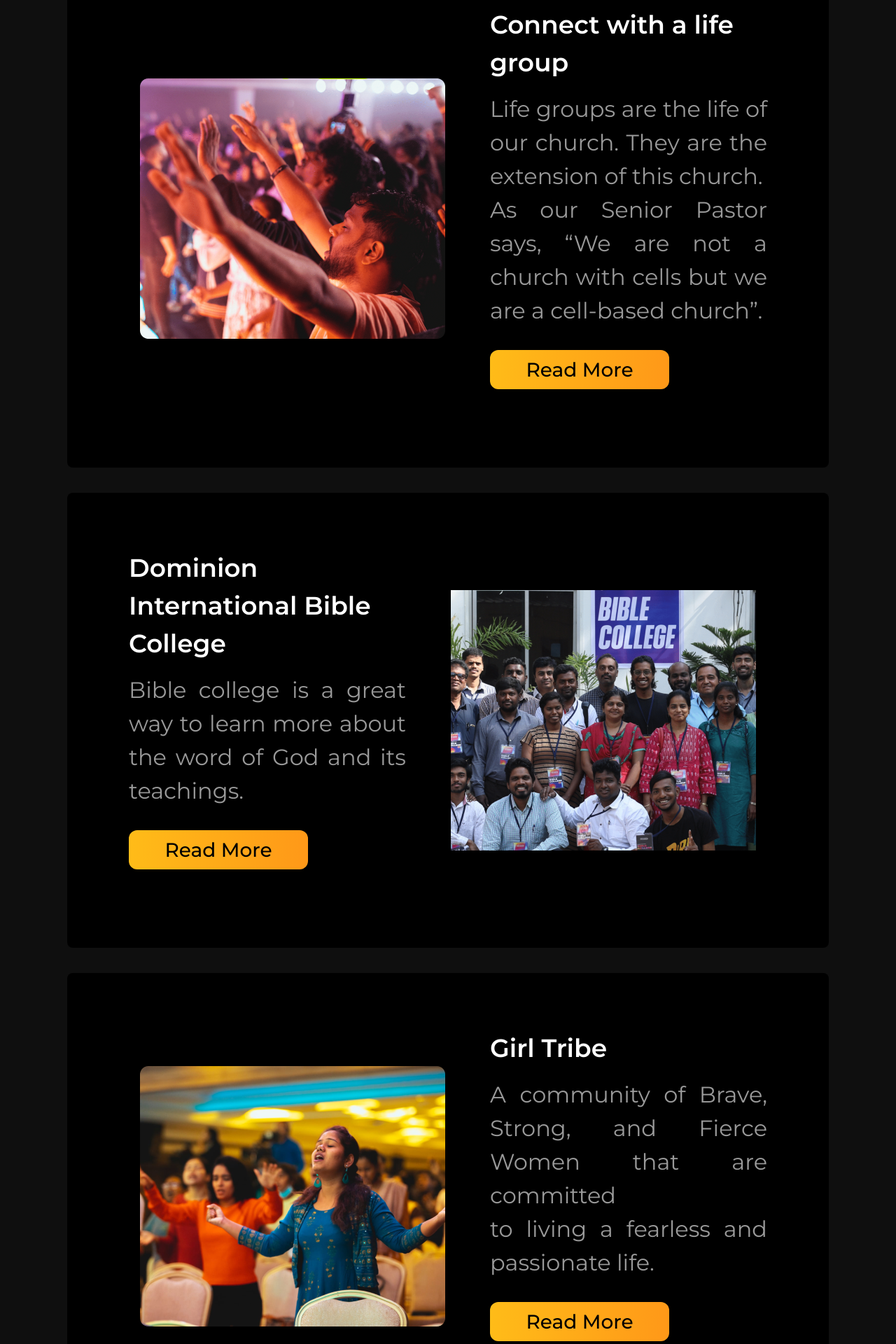
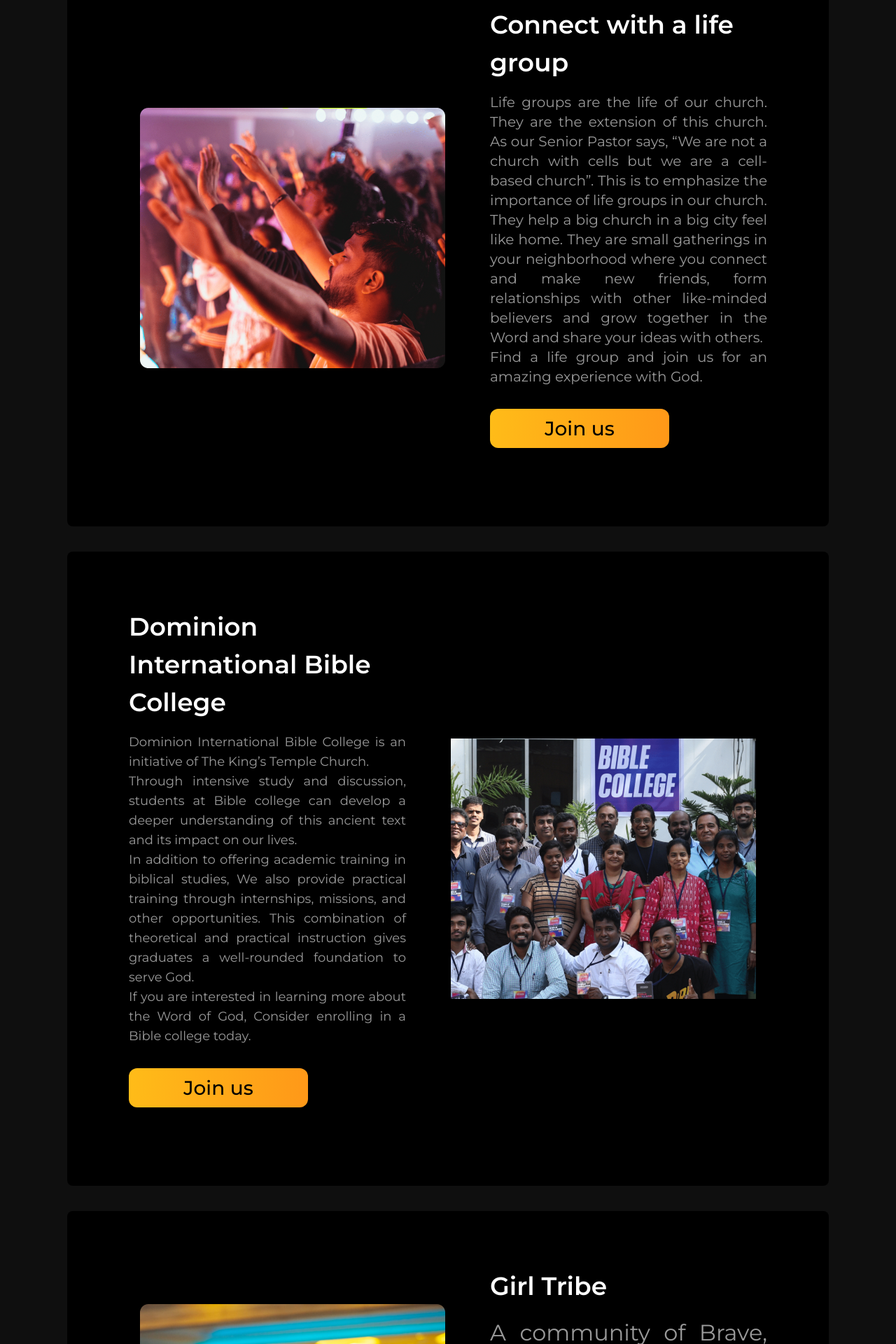
Before and after one commit to tktchurch/website, a Next.js app: page /ministries in a window 1280 px wide. Shown: the part 1200-3120 px from the top of the page at 70% size. Built offline with nearby package versions, Linux system fonts and the light colour scheme.

Commit message:
add content

```diff
--- a/app/connect/page.tsx
+++ b/app/connect/page.tsx
@@ -26,6 +26,7 @@ function ConnectPage() {
                         <p className="text-white leading-loose text-[18px] lg:text-2xl mt-3 mb-3 lg:mb-0">
                             Here are more of our videos!
                         </p>
+                        <br />
                         <Pagination />
                     </div>
                 </div>
--- a/app/giving/page.tsx
+++ b/app/giving/page.tsx
@@ -131,7 +131,7 @@ function Giving() {
                     <h2 className=' text-[28px] font-semibold'>
                         WHEN YOU GIVE TO THIS MINISTRY:
                     </h2>
-                    <ul className=' text-[20px] flex flex-col gap-4 list-disc px-8'>
+                    <ul className='text-left text-[20px] flex flex-col gap-4 list-disc px-8'>
                         <li>
                             You make a difference in the lives of thousands of people all over the world.
                         </li>
--- a/app/ministries/page.tsx
+++ b/app/ministries/page.tsx
@@ -1,10 +1,10 @@
-import React from 'react';
+import React from "react";
 import Image from "next/image";
-import Link from 'next/link';
+import Link from "next/link";
 
 function Ministries() {
   return (
-        <div className=' overflow-x-hidden w-[100%]'>
+    <div className=" overflow-x-hidden w-[100%]">
       <section className="bg-[#6A24FE] h-[500px] lg:px-20 lg:h-[600px] justify-center lg:justify-around items-center flex flex-col lg:flex-row lg:gap-4">
         <div className="flex flex-col w-full lg:p-0 items-center lg:items-start">
           <h1 className="text-white font-semibold text-[28px] lg:w-fit lg:text-[84px] leading-snug">
@@ -16,27 +16,29 @@ function Ministries() {
         </div>
         <div className="">
           <div
-                        className=' w-[273px] h-[273px] lg:w-[615px] lg:h-[615px]'
-                      style={{ position: 'relative'}}>
+            className=" w-[273px] h-[273px] lg:w-[615px] lg:h-[615px]"
+            style={{ position: "relative" }}
+          >
             <Image
               fill
               sizes="100vw"
               style={{
-                                    objectFit: 'contain',
+                objectFit: "contain",
               }}
               src="/assets/images/img-min-header.png"
-                              alt=""/>
+              alt=""
+            />
           </div>
         </div>
       </section>
 
       <section className="bg-[#0F0F0F] lg:p-24 h-full">
-
         <div
-                className=' py-8 px-4 lg:pt-0 lg:px-0'
+          className=" py-8 px-4 lg:pt-0 lg:px-0"
           style={{
-                    marginBottom: "56px"
-                }}>
+            marginBottom: "56px",
+          }}
+        >
           <h2 className="font-semibold text-[28px] lg:text-[64px] text-white w-[40rem]">
             Explore Ministries
           </h2>
@@ -47,15 +49,22 @@ function Ministries() {
 
         <div className="rounded-lg flex flex-col lg:flex-row justify-around items-center lg:p-16 bg-black">
           <div className="text-gray-700 text-center lg:px-4 py-2 lg:m-2">
-                        <div className="lg:mx-4 w-[320px] h-[280px] lg:w-[436px] lg:h-[372px]" style={{
-                            position: 'relative'}}>
+            <div
+              className="lg:mx-4 w-[320px] h-[280px] lg:w-[436px] lg:h-[372px]"
+              style={{
+                position: "relative",
+              }}
+            >
               <Image
                 fill
                 sizes="100vw"
                 style={{
-                                    objectFit: 'cover',
+                  objectFit: "cover",
                 }}
-                                className="font-normal text-white text-lg" src="/assets/images/20221129_150510_0000.png" alt="lg"/>
+                className="font-normal text-white text-lg"
+                src="/assets/images/20221129_150510_0000.png"
+                alt="lg"
+              />
             </div>
           </div>
           <div className="text-gray-700 px-4 py-2 m-2">
@@ -63,17 +72,37 @@ function Ministries() {
               <p className="font-semibold text-white text-[28px] lg:text-[36px]">
                 Connect with a life group
               </p>
-                            <p  className="font-normal text-[#FFFFFF99] text-[16px] lg:text-[32px] text-justify mt-4">
-                                Life groups are the life of our church. They are the extension of this church. <br/>  As our Senior Pastor says, “We are not a church with cells but we are a cell-based church”.
+              <p className="font-normal text-[#FFFFFF99] text-[16px] lg:text-xl text-justify mt-4">
+                <p>
+                  Life groups are the life of our church. They are the extension
+                  of this church. As our Senior Pastor says, “We are not a
+                  church with cells but we are a cell-based church”. This is to
+                  emphasize the importance of life groups in our church.{" "}
+                </p>
+
+                <p>
+                  They help a big church in a big city feel like home. They are
+                  small gatherings in your neighborhood where you connect and
+                  make new friends, form relationships with other like-minded
+                  believers and grow together in the Word and share your ideas
+                  with others.
+                </p>
+                <p>
+                  Find a life group and join us for an amazing experience with
+                  God.
+                </p>
               </p>
             </div>
             <Link href={"/ministries/lifegroups"}>
-                            <button style={{
-                                background: "linear-gradient(92.64deg, #FFBE18 -6.43%, #FF9518 108.58%)",
-                                borderRadius: "12px"
-                            }
-                            } className="rounded-lg font-medium text-black h-14 my-8 w-64 text-lg lg:text-[28px]">
-                                Read More
+              <button
+                style={{
+                  background:
+                    "linear-gradient(92.64deg, #FFBE18 -6.43%, #FF9518 108.58%)",
+                  borderRadius: "12px",
+                }}
+                className="rounded-lg font-medium text-black h-14 my-8 w-64 text-lg lg:text-[28px]"
+              >
+                Join us
               </button>
             </Link>
           </div>
@@ -86,9 +115,12 @@ function Ministries() {
                 fill
                 sizes="100vw"
                 style={{
-                                    objectFit: 'cover',
+                  objectFit: "cover",
                 }}
-                                className="font-normal text-white text-lg" src="/assets/images/20221129_234516_0000-11.png" alt="lg"/>
+                className="font-normal text-white text-lg"
+                src="/assets/images/20221129_234516_0000-11.png"
+                alt="lg"
+              />
             </div>
           </div>
           <div className="text-gray-700 px-4 py-2 lg:m-2">
@@ -96,22 +128,44 @@ function Ministries() {
               <p className="font-semibold text-white text-[28px] lg:text-[36px]">
                 Dominion International Bible College
               </p>
-                            <p  className="font-normal text-[#FFFFFF99] text-[16px] lg:text-[32px] text-justify mt-4">
-                                Bible college is a great way to learn more about the word of God and its teachings.
+              <p className="font-normal text-[#FFFFFF99] text-[16px] lg:text-lg text-justify mt-4">
+                <p>
+                  Dominion International Bible College is an initiative of The
+                  King’s Temple Church.{" "}
+                </p>
 
+                <p>
+                  Through intensive study and discussion, students at Bible
+                  college can develop a deeper understanding of this ancient
+                  text and its impact on our lives.
+                </p>
+
+                <p>
+                  In addition to offering academic training in biblical studies,
+                  We also provide practical training through internships,
+                  missions, and other opportunities. This combination of
+                  theoretical and practical instruction gives graduates a
+                  well-rounded foundation to serve God.
+                </p>
+
+                <p>
+                  If you are interested in learning more about the Word of God,
+                  Consider enrolling in a Bible college today.
+                </p>
               </p>
             </div>
-                        <button style={{
-                            background: "linear-gradient(92.64deg, #FFBE18 -6.43%, #FF9518 108.58%)",
-                            borderRadius: "12px"
-                        }
-                        } className="rounded-lg font-medium text-black h-14 my-8 w-64 text-lg lg:text-[28px]">
-                            Read More
+            <button
+              style={{
+                background:
+                  "linear-gradient(92.64deg, #FFBE18 -6.43%, #FF9518 108.58%)",
+                borderRadius: "12px",
+              }}
+              className="rounded-lg font-medium text-black h-14 my-8 w-64 text-lg lg:text-[28px]"
+            >
+              Join us
             </button>
-
           </div>
         </div>
-
 
         <div className="rounded-lg flex flex-col lg:flex-row justify-around items-center lg:p-16 bg-black">
           <div className="text-gray-700 text-center px-4 py-2 m-2">
@@ -120,9 +174,12 @@ function Ministries() {
                 fill
                 sizes="100vw"
                 style={{
-                                    objectFit: 'cover',
+                  objectFit: "cover",
                 }}
-                                className="font-normal text-white text-lg" src="/assets/images/image32.png" alt="lg"/>
+                className="font-normal text-white text-lg"
+                src="/assets/images/image32.png"
+                alt="lg"
+              />
             </div>
           </div>
           <div className="text-gray-700 px-4 py-2 m-2">
@@ -130,18 +187,21 @@ function Ministries() {
               <p className="font-semibold text-white text-[28px] lg:text-[36px]">
                 Girl Tribe
               </p>
-                            <p  className="font-normal text-[#FFFFFF99] text-[16px] lg:text-[32px] text-justify mt-4">
-                                A community of Brave, Strong, and Fierce Women that are committed <br/> to living a fearless and passionate life.
+              <p className="font-normal text-[#FFFFFF99] text-[16px] lg:text-[32px] text-justify mt-4">
+                A community of Brave, Strong, and Fierce Women that are
+                committed <br /> to living a fearless and passionate life.
               </p>
             </div>
-                        <button style={{
-                            background: "linear-gradient(92.64deg, #FFBE18 -6.43%, #FF9518 108.58%)",
-                            borderRadius: "12px"
-                        }
-                        } className="rounded-lg font-medium text-black h-14 my-8 w-64 text-lg lg:text-[28px]">
-                            Read More
+            <button
+              style={{
+                background:
+                  "linear-gradient(92.64deg, #FFBE18 -6.43%, #FF9518 108.58%)",
+                borderRadius: "12px",
+              }}
+              className="rounded-lg font-medium text-black h-14 my-8 w-64 text-lg lg:text-[28px]"
+            >
+              Join us
             </button>
-
           </div>
         </div>
 
@@ -152,9 +212,12 @@ function Ministries() {
                 fill
                 sizes="100vw"
                 style={{
-                                    objectFit: 'cover',
+                  objectFit: "cover",
                 }}
-                                className="font-normal text-white text-lg" src="/assets/images/ECHURCH.png" alt="lg"/>
+                className="font-normal text-white text-lg"
+                src="/assets/images/ECHURCH.png"
+                alt="lg"
+              />
             </div>
           </div>
           <div className="text-gray-700 lg:px-4 py-2 my-2 lg:m-2">
@@ -162,18 +225,34 @@ function Ministries() {
               <p className="font-semibold text-white text-[28px] lg:text-[36px]">
                 E-Family
               </p>
-                            <p  className="font-normal text-[#FFFFFF99] text-[16px] lg:text-[32px] text-justify mt-4">
-                                Learn about our Holy Bible with a community of enlightened souls.
+              <p className="font-normal text-[#FFFFFF99] text-[16px] lg:text-lg text-justify mt-4">
+                <p>
+                  E-family is king's temple church online family, Becoming an
+                  E-family member is as easy as joining online each week.
+                </p>
+                <p>
+                  The church's online experience incldues a live stream of
+                  worship services interactive chat and a team ready to join in
+                  prayer.
+                </p>
+                <p>
+                  We believer that there is no distance in spirit, we pray that
+                  your live and faith in God will increase through fellowship
+                  with us, if you would don't have a church that you can call as
+                  home we would love you to be a part of it.
+                </p>
               </p>
             </div>
-                        <button style={{
-                            background: "linear-gradient(92.64deg, #FFBE18 -6.43%, #FF9518 108.58%)",
-                            borderRadius: "12px"
-                        }
-                        } className="rounded-lg font-medium text-black h-14 my-8 w-64 text-lg lg:text-[28px]">
-                            Read More
+            <button
+              style={{
+                background:
+                  "linear-gradient(92.64deg, #FFBE18 -6.43%, #FF9518 108.58%)",
+                borderRadius: "12px",
+              }}
+              className="rounded-lg font-medium text-black h-14 my-8 w-64 text-lg lg:text-[28px]"
+            >
+              Join us
             </button>
-
           </div>
         </div>
 
@@ -184,9 +263,12 @@ function Ministries() {
                 fill
                 sizes="100vw"
                 style={{
-                                    objectFit: 'cover',
+                  objectFit: "cover",
                 }}
-                                className="font-normal text-white text-lg" src="/assets/images/20221129_150510_0000-31.png" alt="lg"/>
+                className="font-normal text-white text-lg"
+                src="/assets/images/20221129_150510_0000-31.png"
+                alt="lg"
+              />
             </div>
           </div>
           <div className="text-gray-700 px-4 py-2 m-2">
@@ -194,53 +276,78 @@ function Ministries() {
               <p className="font-semibold text-white text-[28px] lg:text-[36px]">
                 Teen X Youth
               </p>
-                            <p  className="font-normal text-[#FFFFFF99] text-[16px] lg:text-[32px] text-justify mt-4">
-                                Learn about our Holy Bible with a community of enlightened souls.
+              <p className="font-normal text-[#FFFFFF99] text-[16px] lg:text-lg text-justify mt-4">
+                <p>Welcome to the Teen X Youth community! </p>
+                <p>
+                  We are a group of young people who come together to grow in
+                  our faith, build relationships, and serve others.{" "}
+                </p>
+                <p>
+                  Teen X Youth offers a variety of activities and events,
+                  including 1-1 conversations with our Youth leaders, Teen X
+                  Youth night which happens once a month, Life group which
+                  happens every week, and our annual Youth Conference
+                  “AWAKENING” that we run every year.{" "}
+                </p>
+
+                <p>
+                  Our goal is to provide a supportive and welcoming environment
+                  where young people can share their hardships and realize that
+                  they aren’t alone -Jesus is right beside them.
+                </p>
               </p>
             </div>
-                        <button style={{
-                            background: "linear-gradient(92.64deg, #FFBE18 -6.43%, #FF9518 108.58%)",
-                            borderRadius: "12px"
-                        }
-                        } className="rounded-lg font-medium text-black h-14 my-8 w-64 text-lg lg:text-[28px]">
-                            Read More
+            <button
+              style={{
+                background:
+                  "linear-gradient(92.64deg, #FFBE18 -6.43%, #FF9518 108.58%)",
+                borderRadius: "12px",
+              }}
+              className="rounded-lg font-medium text-black h-14 my-8 w-64 text-lg lg:text-[28px]"
+            >
+              Join us
             </button>
-
           </div>
         </div>
 
-                <div className="rounded-lg flex flex-col lg:flex-row-reverse justify-around items-center lg:p-16 my-9 bg-black">
+        {/* <div className="rounded-lg flex flex-col lg:flex-row-reverse justify-around items-center lg:p-16 my-9 bg-black">
           <div className="text-gray-700 text-center px-4 py-2 m-2">
             <div className="lg:mx-4 w-[320px] h-[280px] lg:w-[436px] lg:h-[372px] relative">
               <Image
                 fill
                 sizes="100vw"
                 style={{
-                                    objectFit: 'cover',
+                  objectFit: "cover",
                 }}
-                                className="font-normal text-white text-lg" src="/assets/images/image57.png" alt="lg"/>
+                className="font-normal text-white text-lg"
+                src="/assets/images/image57.png"
+                alt="lg"
+              />
             </div>
           </div>
+
           <div className="text-gray-700 lg:px-4 py-2 my-2 lg:m-2">
             <div className="flex flex-col">
               <p className="font-semibold text-white text-[28px] lg:text-[36px]">
                 King's Kids
               </p>
-                            <p  className="font-normal text-[#FFFFFF99] text-[16px] lg:text-[32px] text-justify mt-4">
-                                Learn about our Holy Bible with a <br/> community of enlightened souls.
+              <p className="font-normal text-[#FFFFFF99] text-[16px] lg:text-[32px] text-justify mt-4">
+                Learn about our Holy Bible with a <br /> community of
+                enlightened souls.
               </p>
             </div>
-                        <button style={{
-                            background: "linear-gradient(92.64deg, #FFBE18 -6.43%, #FF9518 108.58%)",
-                            borderRadius: "12px"
-                        }
-                        } className="rounded-lg font-medium text-black h-14 my-8 w-64 text-lg lg:text-[28px]">
-                            Read More
+            <button
+              style={{
+                background:
+                  "linear-gradient(92.64deg, #FFBE18 -6.43%, #FF9518 108.58%)",
+                borderRadius: "12px",
+              }}
+              className="rounded-lg font-medium text-black h-14 my-8 w-64 text-lg lg:text-[28px]"
+            >
+              Join us
             </button>
-
           </div>
-                </div>
-
+        </div> */}
 
         <div className="rounded-lg flex flex-col lg:flex-row justify-around items-center lg:p-16  bg-black">
           <div className="text-gray-700 text-center px-4 py-2 m-2">
@@ -249,9 +356,12 @@ function Ministries() {
                 fill
                 sizes="100vw"
                 style={{
-                                    objectFit: 'cover',
+                  objectFit: "cover",
                 }}
-                                className="font-normal text-white text-lg" src="/assets/images/image56.png" alt="lg"/>
+                className="font-normal text-white text-lg"
+                src="/assets/images/image56.png"
+                alt="lg"
+              />
             </div>
           </div>
           <div className="text-gray-700 px-4 py-2 m-2">
@@ -259,18 +369,39 @@ function Ministries() {
               <p className="font-semibold text-white text-[28px] lg:text-[36px]">
                 Limitless Love Foundation
               </p>
-                            <p  className="font-normal text-[#FFFFFF99] text-[16px] lg:text-[32px] text-justify mt-4">
-                                Learn about our Holy Bible with a  community of enlightened souls.
+              <p className="font-normal text-[#FFFFFF99] text-[16px] lg:text-lg text-justify mt-4">
+                <p>
+                  There's nothing like the feeling of giving to someone in need
+                  and knowing that you’re making a difference in their life.
+                  Limitless Life Foundation is all about using our resources to
+                  help those who are in need.
+                </p>
+
+                <p>
+                  In 2013, we The King’s Temple made up our hearts to start
+                  helping and serving the needy in a significant way. We want to
+                  make a genuine difference in the communities, villages, towns,
+                  and cities where God has opened doors for us.
+                </p>
+
+                <p>
+                  It is with this heart of loving people as Christ loved us, we
+                  have launched the 'LIMITLESS LOVE FOUNDATION". The vision of
+                  LLF (Limitless Love Foundation) is to love & empower the
+                  underprivileged.
+                </p>
               </p>
             </div>
-                        <button style={{
-                            background: "linear-gradient(92.64deg, #FFBE18 -6.43%, #FF9518 108.58%)",
-                            borderRadius: "12px"
-                        }
-                        } className="rounded-lg font-medium text-black h-14 my-8 w-64 text-lg lg:text-[28px]">
-                            Read More
+            <button
+              style={{
+                background:
+                  "linear-gradient(92.64deg, #FFBE18 -6.43%, #FF9518 108.58%)",
+                borderRadius: "12px",
+              }}
+              className="rounded-lg font-medium text-black h-14 my-8 w-64 text-lg lg:text-[28px]"
+            >
+              Join us
             </button>
-
           </div>
         </div>
       </section>
```
Also changed, not shown: app/app/page.tsx (+85 -43 lines), app/connect/pagination.tsx (+19 -20 lines), app/page.tsx (+121 -66 lines), 1 other file (tests, documents, lock files or other folders). Lines whose indentation alone changed are shown as unchanged.
